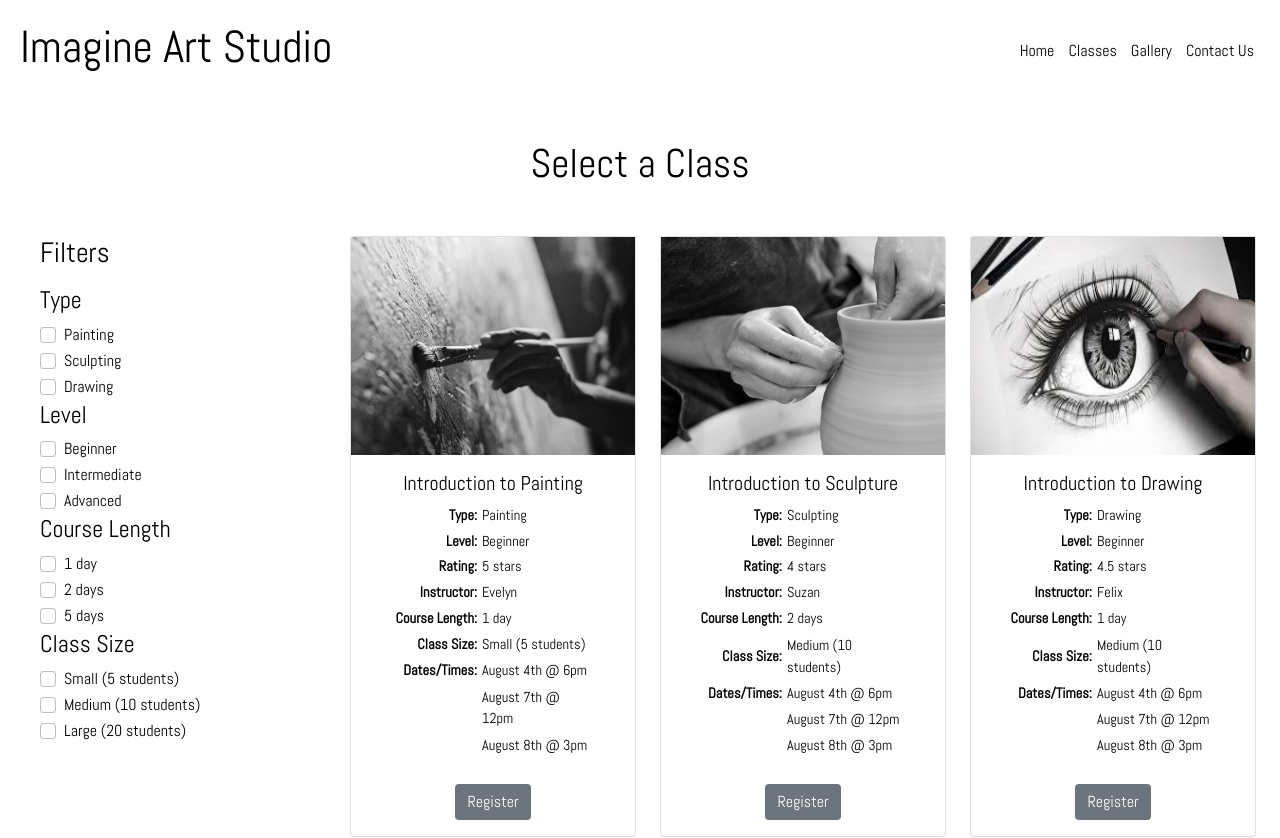
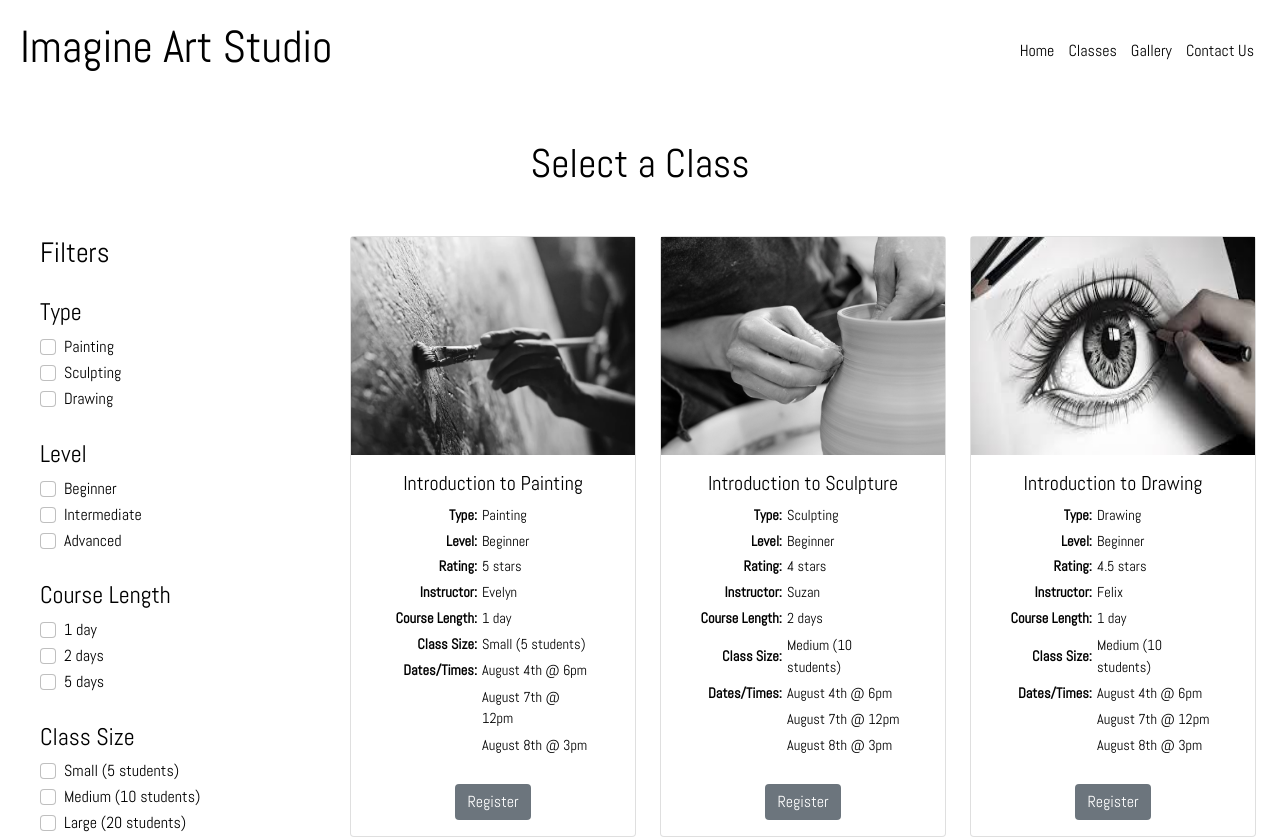
Before and after one commit to annikawhit/seg3125_project2_final, a React (Create React App) app: page /seg3125_project2_final/classes in a window 1280 px wide. Shown: the top 838 px of the page. Built offline with nearby package versions, Linux system fonts and the light colour scheme.

Commit message:
fix margins on filters

```diff
--- a/src/index.css
+++ b/src/index.css
@@ -102,6 +102,7 @@
 
 .classes #filters{
   text-align: left;
+  margin-bottom: 5%;
 }
 
 #class_details{
@@ -125,6 +126,10 @@
 
 #class_details td{
   padding-left: 2%;
+}
+
+#filters h4{
+  margin-top: 10%;
 }
 
 
```
